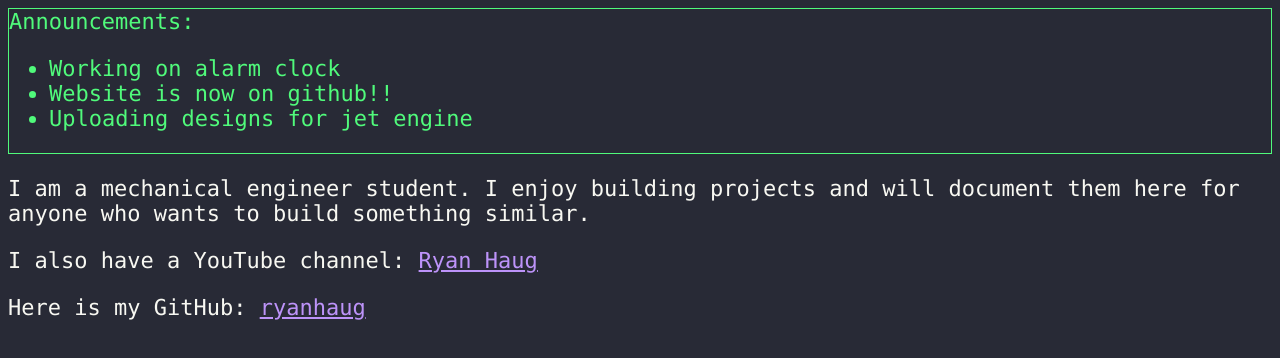
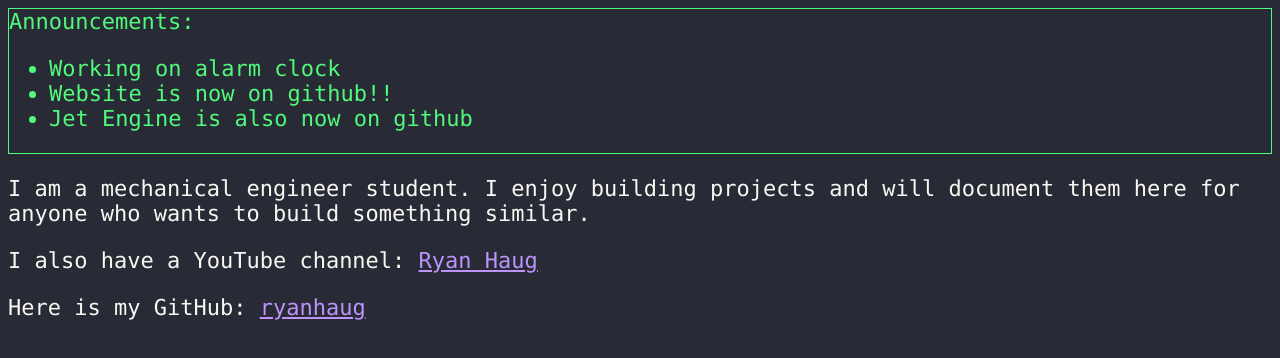
Before and after one commit to ryanhaug/website, a plain HTML site: page index.html in a window 1280 px wide. Shown: the part 190-548 px from the top of the page. Drawn offline with Linux system fonts and the light colour scheme.

Commit message:
added new announcement

```diff
--- a/index.html
+++ b/index.html
@@ -20,7 +20,7 @@
 <ul>
  <li>Working on alarm clock</li>
  <li>Website is now on github!!</li>
- <li>Uploading designs for jet engine</li>
+ <li>Jet Engine is also now on github</li>
 </ul>
 </div>
 <p>I am a mechanical engineer student. I enjoy building projects and will document them here for anyone who wants to build something similar.</p>
```
